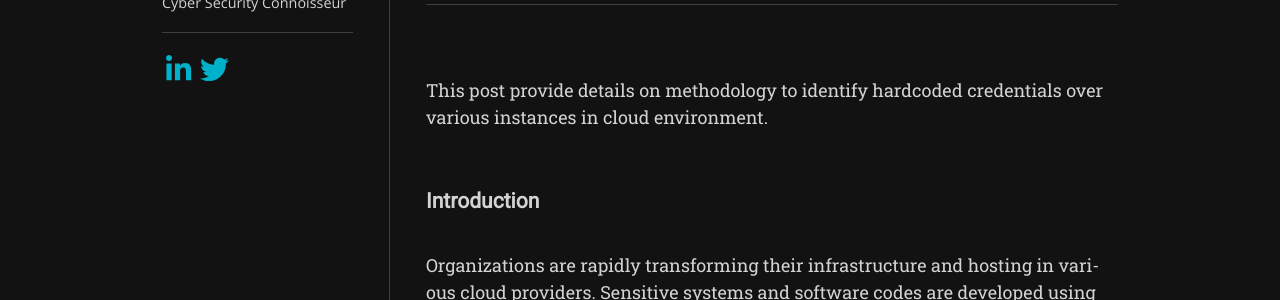
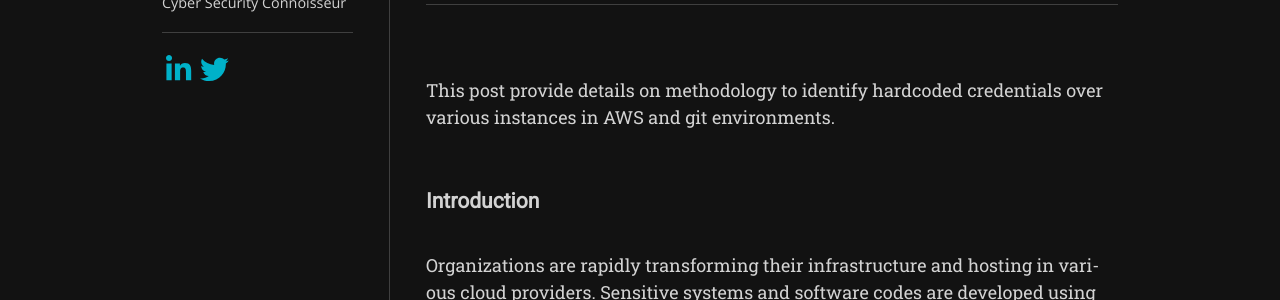
Before and after one commit to Th1ru-M/th1ru-m.github.io, a Jekyll site: the page built from _posts/2023-08-05-CredentialScan.md, in a window 1280 px wide. Shown: the part 348-648 px from the top of the page. Built offline with Jekyll 4.4.1, drawn with Linux system fonts in a browser that asks for light colours; nearby versions of some CDN libraries; some web fonts are replaced.

Commit message:
Update 2023-08-05-CredentialScan.md

```diff
--- a/_posts/2023-08-05-CredentialScan.md
+++ b/_posts/2023-08-05-CredentialScan.md
@@ -4,7 +4,7 @@ classes: wide
 title:  "Credential scanning in AWS and Git environments"
 date:   2023-08-05 01:00:00 +0800
 ---
-This post provide details on methodology to identify hardcoded credentials over various instances in cloud environment.
+This post provide details on methodology to identify hardcoded credentials over various instances in AWS and git environments.
 
 
 ### Introduction
```
